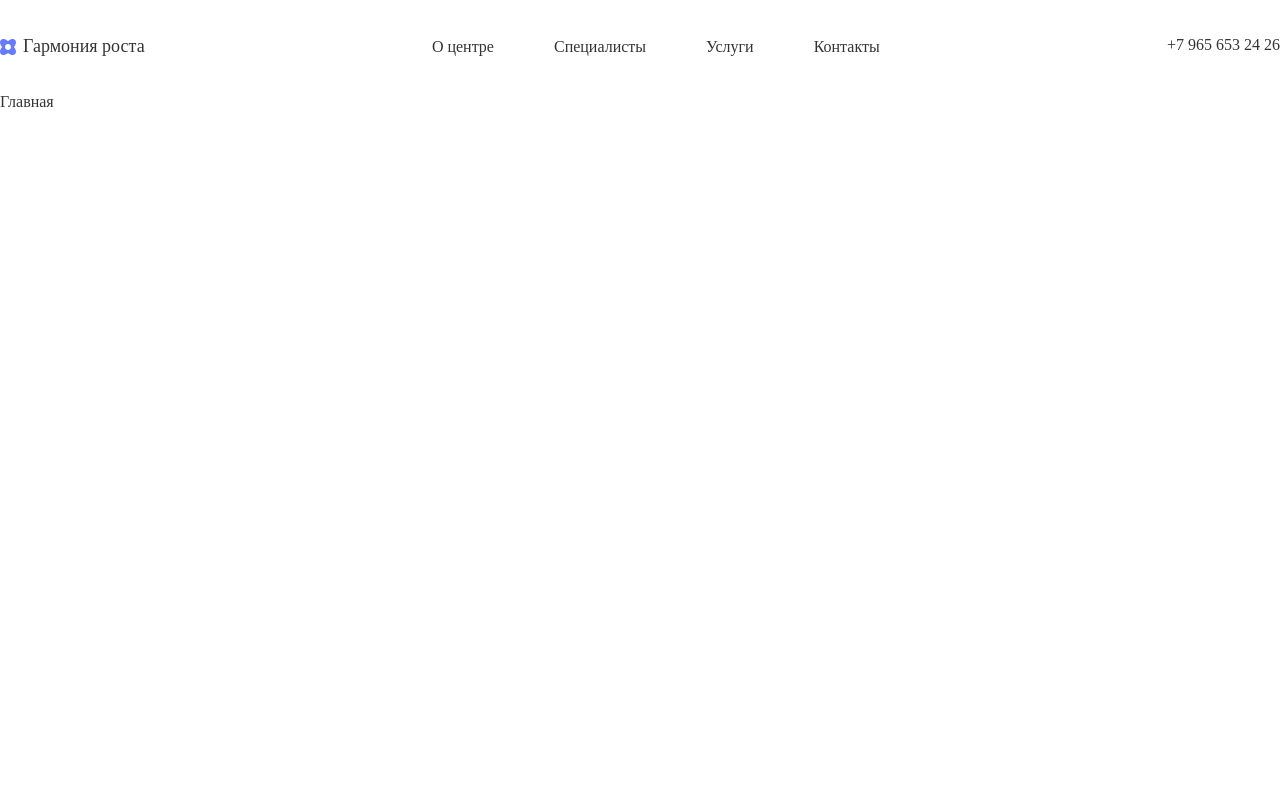
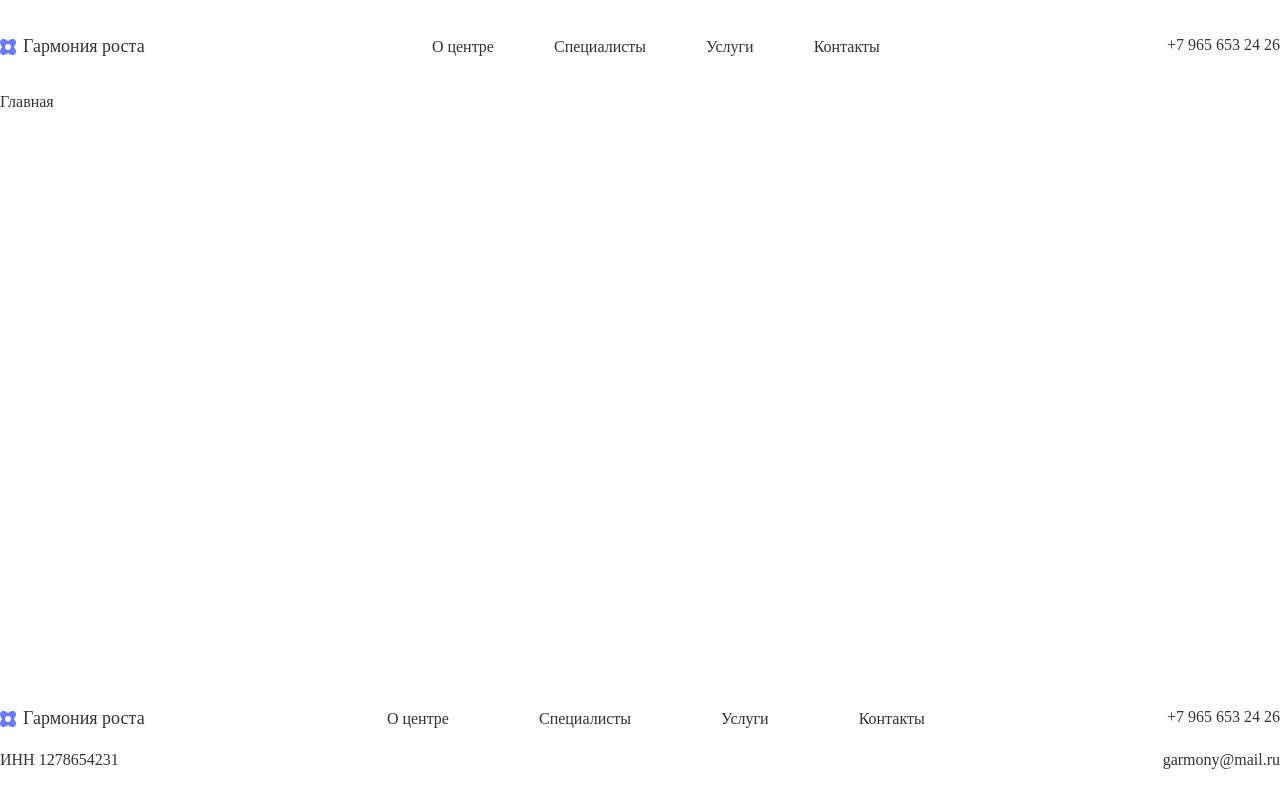
Before and after one commit to IvanT-do/harmony-front, a React (Vite) app: page / in a window 1280 px wide. Built offline with nearby package versions, Linux system fonts and the light colour scheme; a web font is replaced by a local one.

Commit message:
Добавлен подвал, доработана верстка шаблона страницы

```diff
--- /dev/null
+++ b/src/components/Footer/index.jsx
@@ -0,0 +1,22 @@
+import Header from "../Header";
+import "./style.scss";
+
+export default function Footer() {
+    return (
+        <div className="container">
+            <footer className="footer">
+                <Header
+                    large
+                    className="footer__row"
+                />
+                <div className="footer__info">
+                    <span>ИНН 1278654231</span>
+
+                    <a href="mailto:garmony@mail.ru">
+                        garmony@mail.ru
+                    </a>
+                </div>
+            </footer>
+        </div>
+    );
+}
--- /dev/null
+++ b/src/components/Footer/style.scss
@@ -0,0 +1,18 @@
+.footer{
+  padding: 30px 0;
+}
+
+.footer__row{
+  padding: 0 0 20px;
+}
+
+.footer__info{
+  display: flex;
+  justify-content: space-between;
+  font-size: 16px;
+  line-height: 20px;
+  & a{
+    color: inherit;
+    text-decoration: none;
+  }
+}
--- a/src/components/Header/index.jsx
+++ b/src/components/Header/index.jsx
@@ -1,16 +1,21 @@
 import { Link } from "react-router-dom";
 import Logo from "../Icons/Logo";
 import Navbar from "../Navbar";
+import classNames from "classnames";
 import "./style.scss";
 
-export default function Header() {
+export default function Header({ large= false, className }) {
     return (
-        <header className="header">
+        <header className={classNames("header", className)}>
             <Link to="/" className="header__logo">
                 <Logo className="header__logo-icon"/>
                 Гармония роста
             </Link>
-            <Navbar />
+
+            <Navbar
+                gap={large ? "large" : "normal"}
+            />
+
             <a
                 href="tel:+79656532426"
                 className="header__phone"
--- a/src/components/Navbar/index.jsx
+++ b/src/components/Navbar/index.jsx
@@ -1,4 +1,5 @@
 import { Link } from "react-router-dom";
+import classNames from "classnames";
 import "./style.scss";
 
 const links = [
@@ -20,9 +21,9 @@ const links = [
     }
 ];
 
-export default function Navbar() {
+export default function Navbar({ gap="normal" }) {
     return (
-        <nav className="navbar">
+        <nav className={classNames("navbar", "navbar_gap_"+gap)}>
             {
                 links.map(link => (
                     <Link to={link.url}>
--- a/src/components/Navbar/style.scss
+++ b/src/components/Navbar/style.scss
@@ -5,3 +5,7 @@
   font-size: 16px;
   line-height: 20px;
 }
+
+.navbar_gap_large{
+  gap: 90px
+}
--- a/src/components/PageTemplate/index.jsx
+++ b/src/components/PageTemplate/index.jsx
@@ -1,5 +1,6 @@
+import { Outlet } from "react-router-dom";
 import Header from "../Header";
-import { Outlet } from "react-router-dom";
+import Footer from "../Footer";
 import "./style.scss";
 
 export default function PageTemplate() {
@@ -8,7 +9,10 @@ export default function PageTemplate() {
             <div className="container">
                 <Header />
             </div>
-            <Outlet />
+            <main className="container page-body">
+                <Outlet />
+            </main>
+            <Footer />
         </>
     );
 }
--- a/src/index.scss
+++ b/src/index.scss
@@ -31,3 +31,7 @@ body{
   margin: 0 auto;
   position: relative;
 }
+
+.page-body{
+  flex: 1 1 auto;
+}
```
